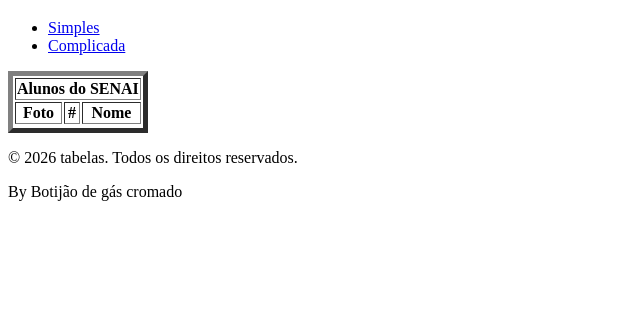
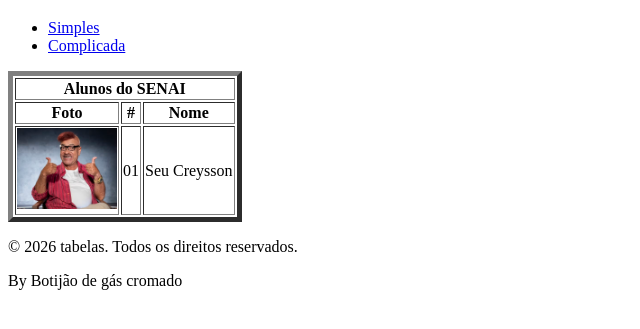
Before and after one commit to arthurcouto-max/vs_code-, a plain HTML site: page tabelas/tabela_simples.html in a window 1280 px wide. Shown: the part 61-390 px from the top of the page, without its empty margins (0-640 px from the left). Drawn offline with Linux system fonts and the light colour scheme.

Commit message:
Seu Creysson adicionado na tabela

```diff
--- a/tabelas/tabela_simples.html
+++ b/tabelas/tabela_simples.html
@@ -24,13 +24,20 @@
 
             </tr>
             <tr>
-                <!--coluna 1-->
+                <!--linha 1-->
                 <th>Foto</th>
                 <th>#</th>
                 <th>Nome</th>
             </tr>
             <tr>
-                <!--linha 1-->
+                <!--linha 2-->
+                <td>
+                    <img src="Fotos/Seu Creysson.avif" alt="Foto" width="100"</td>
+
+                    <td>01</td>
+
+                    <td>Seu Creysson</td>
+
 
             </tr>
         </table>
```
Also changed, not shown: tabelas/Fotos/Seu Creysson.avif (added).
